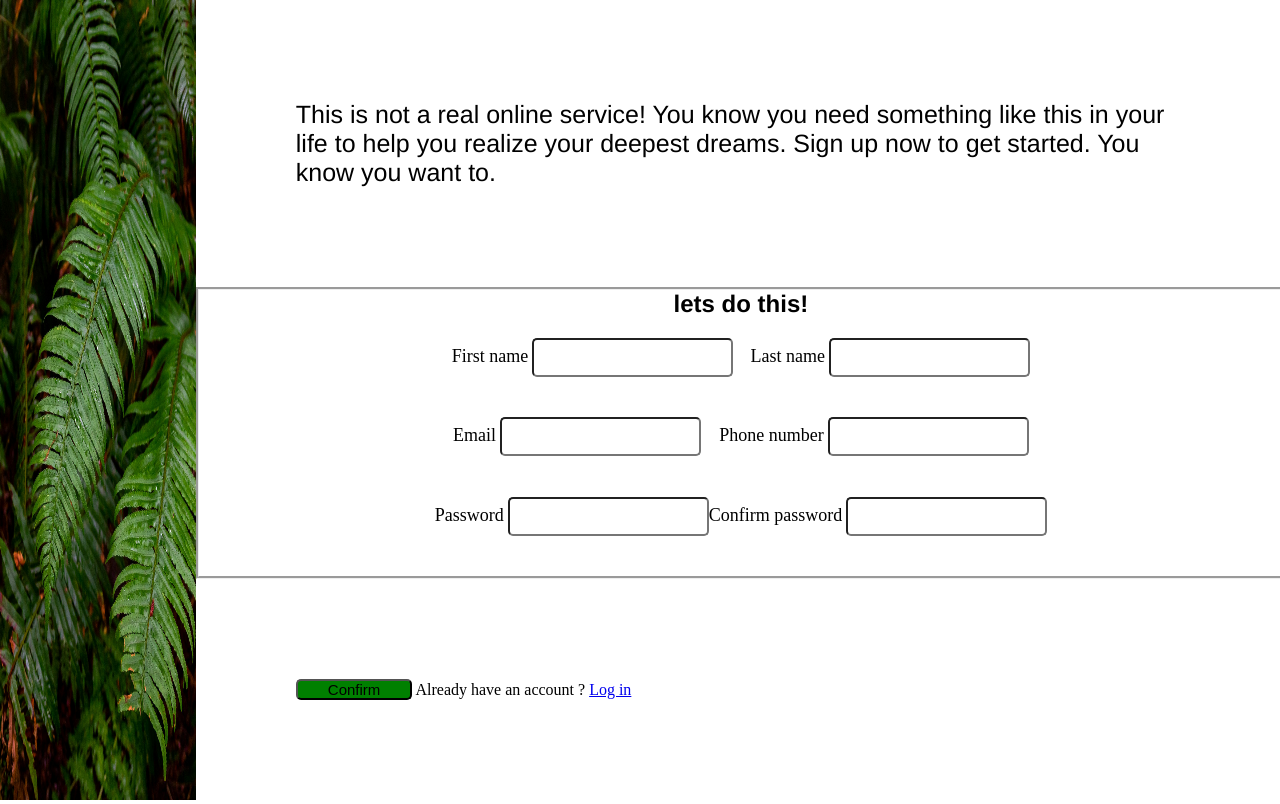
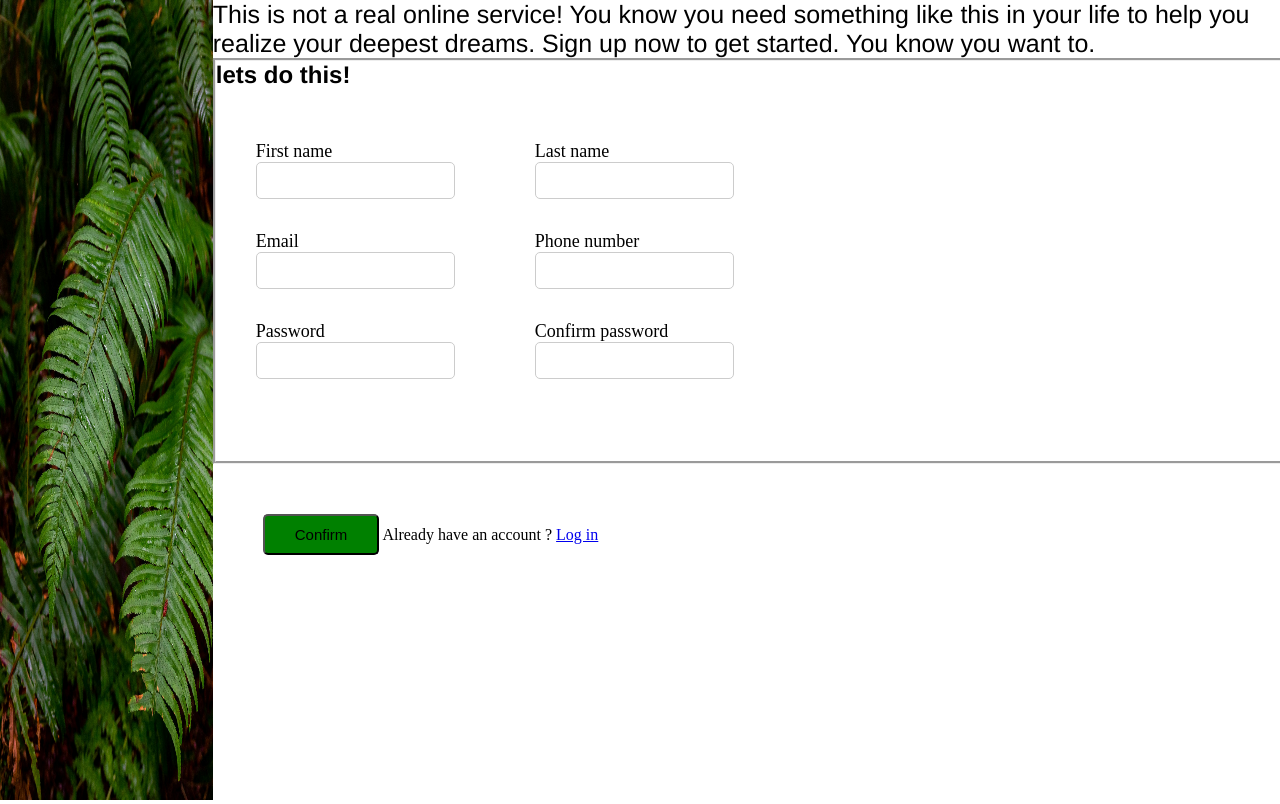
Before and after one commit to L4er70/Sign-up-form, a plain HTML site: page index.html in a window 1280 px wide. Drawn offline with Linux system fonts and the light colour scheme.

Commit message:
form displayed correctly

```diff
--- a/index.html
+++ b/index.html
@@ -13,37 +13,38 @@
     <div class="container">
         <section>
             <article>This is not a real online service! You know you need something like this in your life to help you realize your deepest dreams. Sign up now to get started.
- You know you want to. </article></section>
+ You know you want to. </article>
+        </section>
         <div class="formContainer">
             <h2>lets do this!</h2>
             <form>
                 <div class="form-row">
                     <div class="name">
-                <label for="name">First name</label>
+                        <label for="name">First name</label><br>
                         <input type="text">
                     </div>
                     <div class="lastName">
-                <label for="lastName">Last name</label>
+                        <label for="lastName">Last name</label><br>
                         <input type="text">
                     </div>
                 </div>
                 <div class="form-row">
                     <div class="email">
-                <label for="email">Email</label>
+                        <label for="email">Email</label><br>
                         <input type="email">
                     </div>
                     <div class="phone">
-                <label for="phone">Phone number</label>
+                        <label for="phone">Phone number</label><br>
                         <input type="tel">
                     </div>
                 </div>
                 <div class="form-row">
                     <div class="password">
-                <label for="password">Password</label>
+                        <label for="password">Password</label><br>
                         <input type="password">
                     </div>
                     <div class="conPass">
-                <label for="password">Confirm password</label>
+                        <label for="password">Confirm password</label><br>
                         <input type="password">
                     </div>
                 </div>
@@ -53,6 +54,6 @@
             <button type="submit">Confirm</button>
             <span>Already have an account ? <a href="#">Log in</a></span>
         </div>
-
+    </div>
 </body>
 </html>
--- a/style.css
+++ b/style.css
@@ -1,89 +1,86 @@
-*{
-    margin:0;
+* {
+    margin: 0;
     padding: 0;
 }
-body{
+
+body {
     height: 100vh;
     display: flex;
 }
 
-body .imgBx{
+body .imgBx {
     width: 30%;
     height: 100%;
+}
 
-
-}
-body .imgBx img{
+body .imgBx img {
     width: 100%;
     height: 100%;
 }
-body .container{
+
+body .container {
     height: 100%;
     display: flex;
     flex-direction: column;
+}
 
-}
-.container .formContainer{
-    border-style:groove;
+.container .formContainer {
+    border-style: groove;
     width: 100%;
     height: 400px;
     display: flex;
     flex-direction: column;
     position: relative;
-    flex-wrap: wrap;
-    align-items: center;
+    align-items: flex-start;
     justify-content: center;
-
-
 }
 
-.formContainer h2{
+.formContainer h2 {
     margin-bottom: 20px;
     font-family: 'Franklin Gothic Medium', 'Arial Narrow', Arial, sans-serif;
+}
 
-}
-form{
+form {
     display: flex;
     flex-direction: column;
     justify-content: space-evenly;
     flex: 1;
+    padding-bottom: 50px;
+}
 
+.form-row {
+    display: flex;
+   flex: 0 0 calc(50%-20px);
+}
+.form-row div{
+   margin: 40px;
+   margin-top: 0;
+   margin-bottom: 0;
+}
 
-
-}
-.form-row{
-    display: flex;
-    flex-wrap: wrap;
-   justify-content: space-evenly;
-    flex: 1;
-
-
-}
-.formContainer input{
+.formContainer input {
     padding: 10px;
     border-radius: 5px;
+    border: 1px solid #ccc;
 }
-.formContainer label{
+
+.formContainer label {
     color: black;
     font-size: 18px;
 }
 
+.footer {
+    padding: 50px; /* Reduced from 100px */
+}
 
-
-section{
-    padding: 100px;
-}
-.footer{
-    padding: 100px;
-}
-.footer button{
-    background-color:green;
-    padding-left:30px;
-    padding-right: 30px;
+.footer button {
+    background-color: green;
+    padding: 10px 30px; /* Shorthand for top/bottom, left/right */
     font-size: 15px;
     border-radius: 5px;
 }
-article{
+
+article {
     color: black;
     font-size: 25px;
     font-family: 'Franklin Gothic Medium', 'Arial Narrow', Arial, sans-serif;
```
Lines whose indentation alone changed are shown as unchanged.
